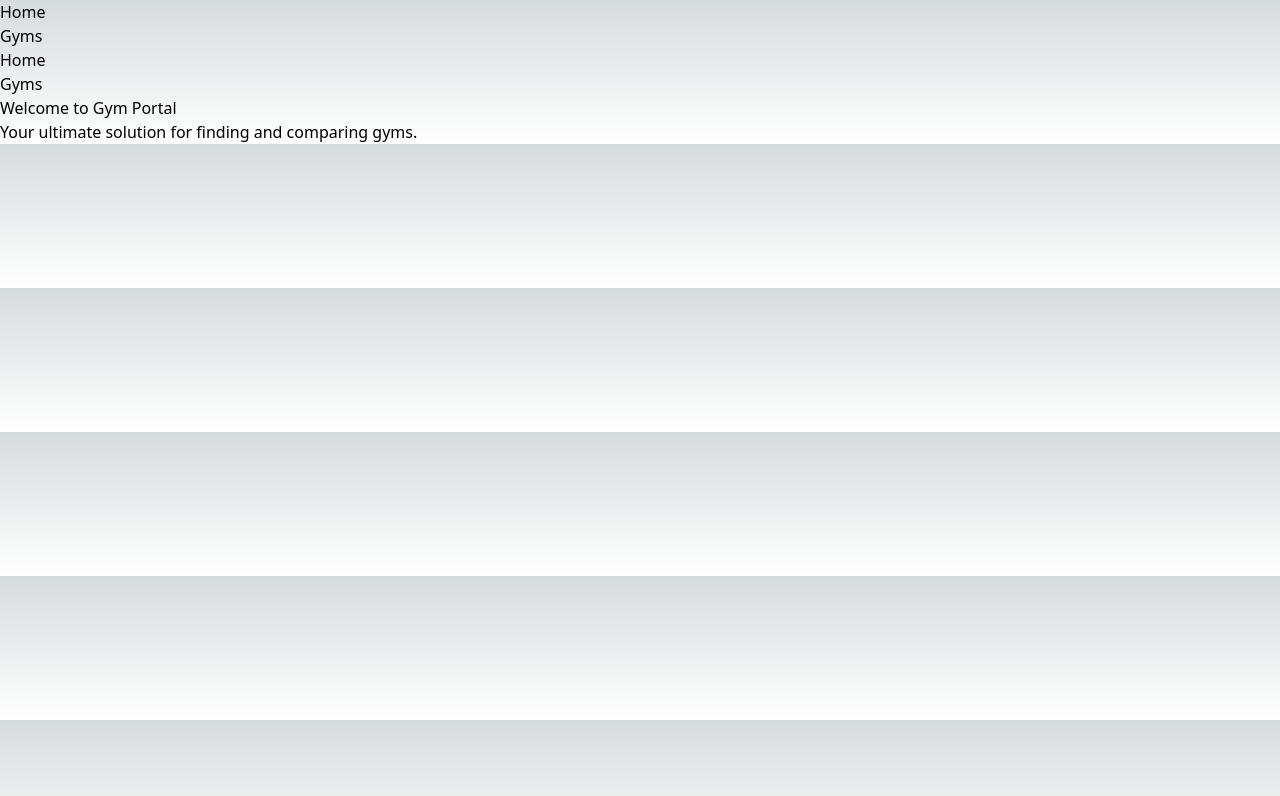
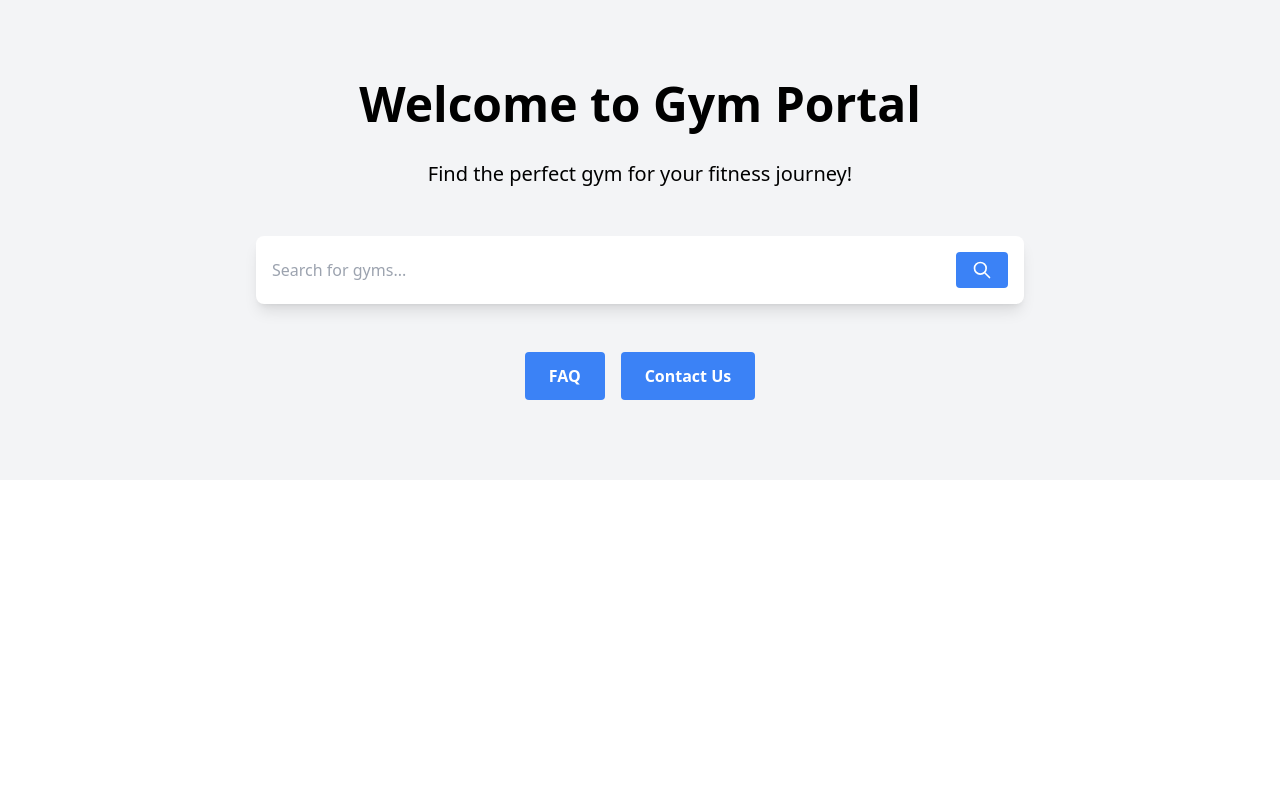
Before and after one commit to CodeBreaker2712/CSCI_5409_Grp_09, a Next.js app in the folder gym_portal/: page / in a window 1280 px wide. Shown: the top 796 px of the page. Built offline with nearby package versions, Linux system fonts and the light colour scheme.

Commit message:
Making skeletal for 3 pages

```diff
--- a/gym_portal/src/app/_document.js
+++ /dev/null
@@ -1,19 +0,0 @@
-import Document, { Html, Head, Main, NextScript } from 'next/document';
-
-class MyDocument extends Document {
-  render() {
-    return (
-      <Html>
-        <Head>
-          {/* Add any custom head elements here */}
-        </Head>
-        <body>
-          <Main />
-          <NextScript />
-        </body>
-      </Html>
-    );
-  }
-}
-
-export default MyDocument;
--- /dev/null
+++ b/gym_portal/src/app/contact/page.js
@@ -0,0 +1,39 @@
+// pages/contact.js
+
+import Head from 'next/head';
+
+export default function Contact() {
+  return (
+    <div>
+      <Head>
+        <title>Contact - Gym Portal</title>
+      </Head>
+      <div className="container mx-auto px-4 py-8">
+        <h1 className="text-3xl font-bold mb-4">Contact Us</h1>
+        <p className="mb-4">For any inquiries or questions, please fill out the form below:</p>
+        <form className="w-full max-w-lg">
+          <div className="flex flex-wrap -mx-3 mb-6">
+            <div className="w-full md:w-1/2 px-3 mb-6 md:mb-0">
+              <label className="block uppercase tracking-wide text-gray-700 text-xs font-bold mb-2" htmlFor="grid-first-name">
+                First Name
+              </label>
+              <input className="appearance-none block w-full bg-gray-200 text-gray-700 border rounded py-3 px-4 mb-3 leading-tight focus:outline-none focus:bg-white" id="grid-first-name" type="text" placeholder="John" />
+            </div>
+            <div className="w-full md:w-1/2 px-3">
+              <label className="block uppercase tracking-wide text-gray-700 text-xs font-bold mb-2" htmlFor="grid-last-name">
+                Last Name
+              </label>
+              <input className="appearance-none block w-full bg-gray-200 text-gray-700 border rounded py-3 px-4 mb-3 leading-tight focus:outline-none focus:bg-white" id="grid-last-name" type="text" placeholder="Doe" />
+            </div>
+          </div>
+          {/* Add more form fields as needed */}
+          <div className="flex items-center justify-between">
+            <button className="bg-blue-500 hover:bg-blue-700 text-white font-bold py-2 px-4 rounded focus:outline-none focus:shadow-outline" type="button">
+              Submit
+            </button>
+          </div>
+        </form>
+      </div>
+    </div>
+  );
+}
--- /dev/null
+++ b/gym_portal/src/app/faq/page.js
@@ -0,0 +1,30 @@
+// pages/faq.js
+
+import Head from 'next/head';
+import { ChevronRightIcon } from '@heroicons/react/outline';
+
+export default function Faq() {
+  return (
+    <div>
+      <Head>
+        <title>FAQ - Gym Portal</title>
+      </Head>
+      <div className="bg-gray-100 py-20 px-4 text-center">
+        <div className="max-w-4xl mx-auto">
+          <h1 className="text-4xl font-bold mb-8">Frequently Asked Questions</h1>
+          <div className="grid grid-cols-1 md:grid-cols-2 gap-8">
+            <div className="bg-white p-6 rounded-lg shadow-md">
+              <h2 className="text-2xl font-semibold mb-4">Question 1?</h2>
+              <p className="text-gray-700 mb-4">Answer 1.</p>
+            </div>
+            <div className="bg-white p-6 rounded-lg shadow-md">
+              <h2 className="text-2xl font-semibold mb-4">Question 2?</h2>
+              <p className="text-gray-700 mb-4">Answer 2.</p>
+            </div>
+            {/* Add more questions and answers as needed */}
+          </div>
+        </div>
+      </div>
+    </div>
+  );
+}
--- a/gym_portal/src/app/globals.css
+++ b/gym_portal/src/app/globals.css
@@ -1,33 +1,3 @@
 @tailwind base;
 @tailwind components;
 @tailwind utilities;
-
-:root {
-  --foreground-rgb: 0, 0, 0;
-  --background-start-rgb: 214, 219, 220;
-  --background-end-rgb: 255, 255, 255;
-}
-
-@media (prefers-color-scheme: dark) {
-  :root {
-    --foreground-rgb: 255, 255, 255;
-    --background-start-rgb: 0, 0, 0;
-    --background-end-rgb: 0, 0, 0;
-  }
-}
-
-body {
-  color: rgb(var(--foreground-rgb));
-  background: linear-gradient(
-      to bottom,
-      transparent,
-      rgb(var(--background-end-rgb))
-    )
-    rgb(var(--background-start-rgb));
-}
-
-@layer utilities {
-  .text-balance {
-    text-wrap: balance;
-  }
-}
--- a/gym_portal/src/app/layout.js
+++ b/gym_portal/src/app/layout.js
@@ -1,20 +1,10 @@
 import Link from 'next/link';
 import './globals.css';
 
-export default function Layout({ children }) {
+export default function RootLayout({ children }) {
   return (
-    <div>
-      <nav>
-        <ul>
-          <li>
-            <Link href="/">Home</Link>
-          </li>
-          <li>
-            <Link href="/gyms">Gyms</Link>
-          </li>
-        </ul>
-      </nav>
-      <main>{children}</main>
-    </div>
-  );
+    <html lang="en">
+      <body>{children}</body>
+    </html>
+  )
 }
--- a/gym_portal/src/app/page.js
+++ b/gym_portal/src/app/page.js
@@ -1,18 +1,35 @@
+// pages/index.js
+
 import Head from 'next/head';
-import Layout from './layout';
+import Link from 'next/link';
+import { SearchIcon } from '@heroicons/react/outline';
 
 export default function Home() {
   return (
-    <Layout>
+    <div>
       <Head>
         <title>Gym Portal</title>
-        <meta name="description" content="Your ultimate gym portal" />
-        <link rel="icon" href="/favicon.ico" />
       </Head>
-      <div>
-        <h1>Welcome to Gym Portal</h1>
-        <p>Your ultimate solution for finding and comparing gyms.</p>
+      <div className="bg-gray-100 py-20 px-4 text-center">
+        <div className="max-w-3xl mx-auto">
+          <h1 className="text-5xl font-bold mb-8">Welcome to Gym Portal</h1>
+          <p className="text-xl mb-12">Find the perfect gym for your fitness journey!</p>
+          <div className="flex justify-center items-center bg-white rounded-lg shadow-lg p-4 mb-12">
+            <input type="text" placeholder="Search for gyms..." className="w-full bg-transparent border-none focus:outline-none" />
+            <button className="bg-blue-500 hover:bg-blue-700 text-white font-bold py-2 px-4 ml-4 rounded focus:outline-none focus:shadow-outline">
+              <SearchIcon className="h-5 w-5" />
+            </button>
+          </div>
+          <div className="flex justify-center">
+            <Link href="/faq" className="bg-blue-500 hover:bg-blue-700 text-white font-bold py-3 px-6 rounded mr-4">
+              FAQ
+            </Link>
+            <Link className="bg-blue-500 hover:bg-blue-700 text-white font-bold py-3 px-6 rounded"href="/contact">
+              Contact Us
+            </Link>
+          </div>
+        </div>
       </div>
-    </Layout>
+    </div>
   );
 }
--- a/gym_portal/tailwind.config.js
+++ b/gym_portal/tailwind.config.js
@@ -7,11 +7,6 @@ module.exports = {
   ],
   theme: {
     extend: {
-      backgroundImage: {
-        "gradient-radial": "radial-gradient(var(--tw-gradient-stops))",
-        "gradient-conic":
-          "conic-gradient(from 180deg at 50% 50%, var(--tw-gradient-stops))",
-      },
     },
   },
   plugins: [],
```
Also changed, not shown: gym_portal/jsconfig.json (deleted, +0 -7 lines), gym_portal/package.json (+9 -3 lines), 1 other file (tests, documents, lock files or other folders).
